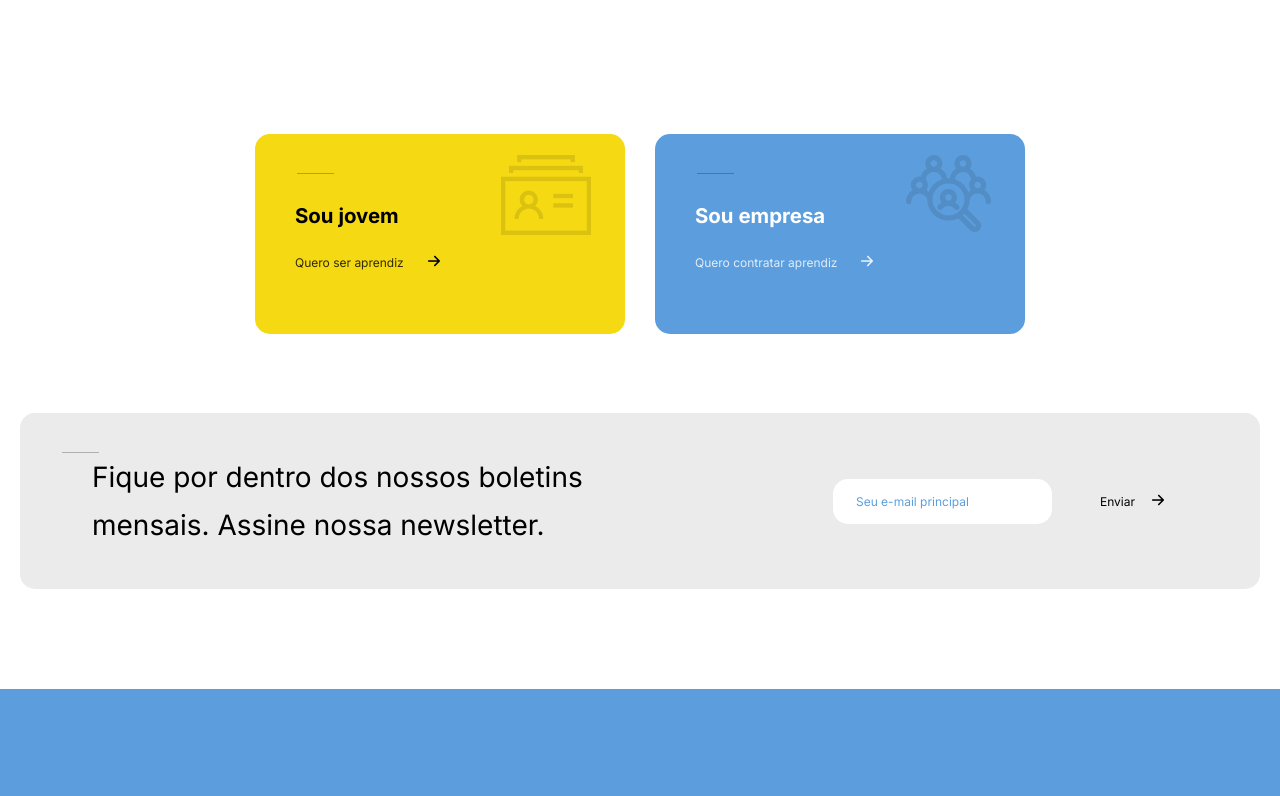
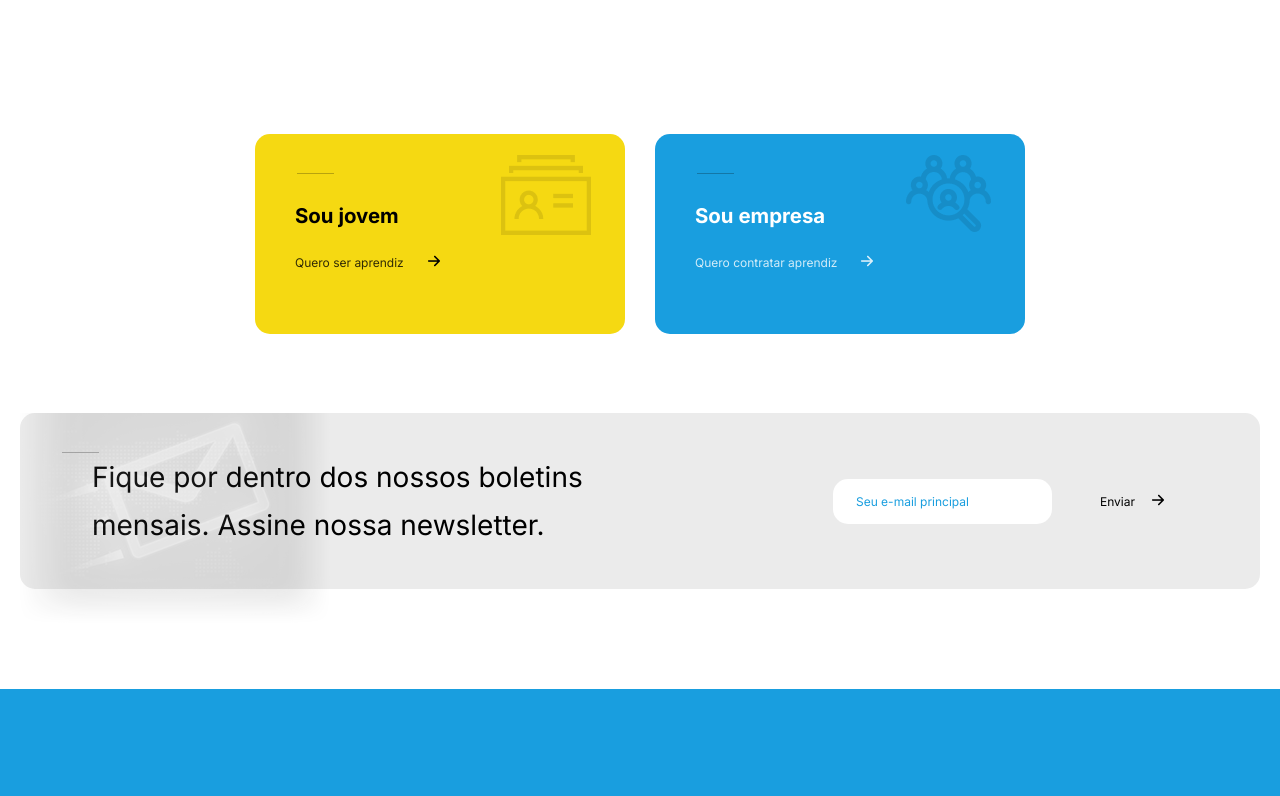
Before and after one commit to Work-In-Ideas-WiiD/portal-transparencia-front, a React (Vite) app: page / in a window 1280 px wide. Shown: the part 700-1496 px from the top of the page. Built offline with nearby package versions, Linux system fonts and the light colour scheme.

Commit message:
adicionado carta de bg no form de inscricao na newsletter

```diff
--- a/src/components/home/sessao-assine-newsletter-home/index.tsx
+++ b/src/components/home/sessao-assine-newsletter-home/index.tsx
@@ -1,5 +1,7 @@
 import styles from './styles.module.scss';
 import IconeFlechaPreta from '../../../assets/flecha-preta.png';
+import ImgCarta from '../../../assets/carta.png';
+
 
 export function SessaoAssineNewsletterHome() {
 
@@ -7,8 +9,10 @@ export function SessaoAssineNewsletterHome() {
     return (
         <section className={styles.newsletter}>
             <div className={styles.container}>
+
                 <form action="submit" className={styles.cardEmail} onSubmit={(e) => { e.preventDefault() }}>
                     <div className={styles.linha}></div>
+                    <img src={ImgCarta} className={styles.carta} />
                     <h3 className={styles.texto1}>Fique por dentro dos nossos boletins  <br /> mensais. Assine nossa newsletter.</h3>
                     <div className={styles.inputWrapper}>
                         <input type="email" placeholder='Seu e-mail principal' className={styles.inputEmail} />
--- a/src/components/home/sessao-assine-newsletter-home/styles.module.scss
+++ b/src/components/home/sessao-assine-newsletter-home/styles.module.scss
@@ -19,6 +19,11 @@
             flex-direction: row;
             justify-content: space-between;
 
+            .carta {
+                position: absolute;
+                top: 0;
+                left: 0;
+            }
 
             .linha {
                 position: absolute;
--- a/src/components/home/sessao-empresas-parceiras/index.tsx
+++ b/src/components/home/sessao-empresas-parceiras/index.tsx
@@ -3,7 +3,7 @@ import LogoEmpresa1 from '../../../assets/dema.png';
 import LogoEmpresa2 from '../../../assets/sistema_sagres.png';
 import LogoEmpresa3 from '../../../assets/fundacao-sagres.png';
 import LogoEmpresa4 from '../../../assets/fundesplai.png';
-import LogoEmpresa5 from '../../../assets/dema.png';//FALTOU ESSA
+import LogoEmpresa5 from '../../../assets/dema_azul.jpg';//FALTOU ESSA
 import LogoEmpresa6 from '../../../assets/edoo.png';
 import LogoEmpresa7 from '../../../assets/FPC.png';
 
--- a/src/styles/global.scss
+++ b/src/styles/global.scss
@@ -14,7 +14,7 @@ html {
     --azul-400-shade: #4e86ba;
     --azul-400-tint: #6aa2d7;
 
-    --azul-350: #5C9EDD;
+    --azul-350: #199edf;
     --azul-700: #116B88;
 
     --amarelo-500: #F5D912;
```
Also changed, not shown: src/assets/carta.png (added), src/assets/dema_azul.jpg (added).
